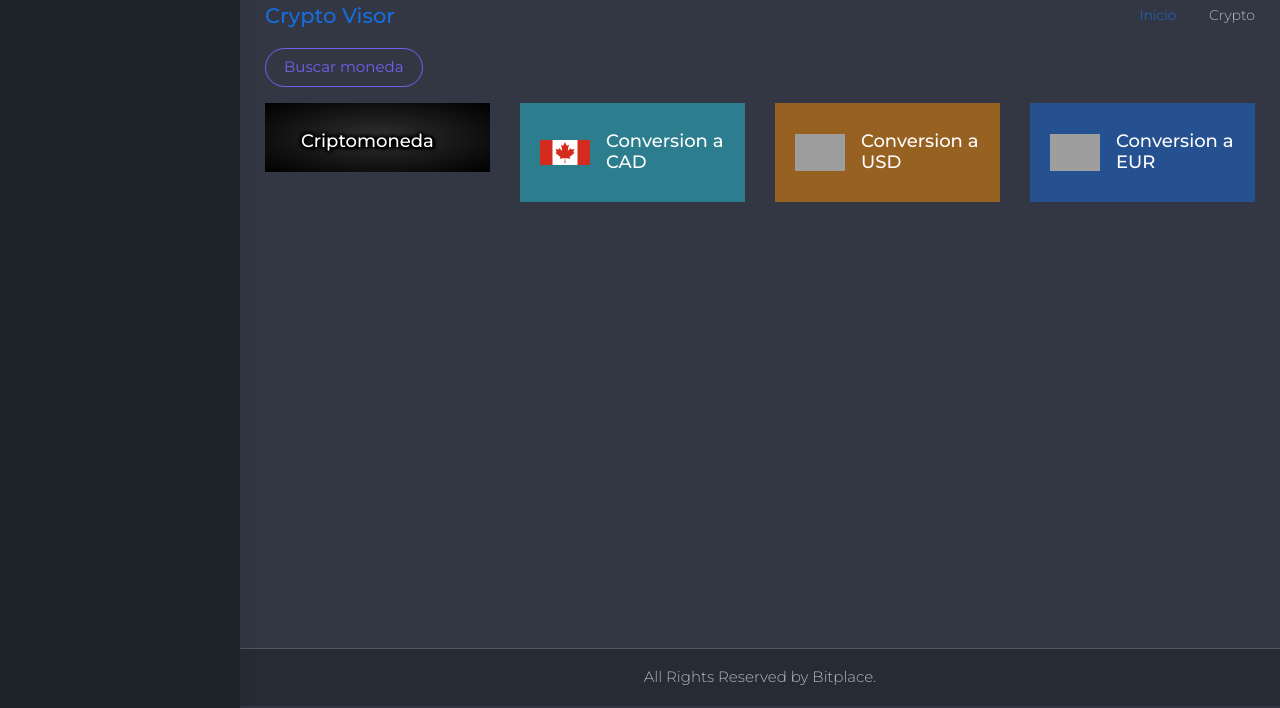
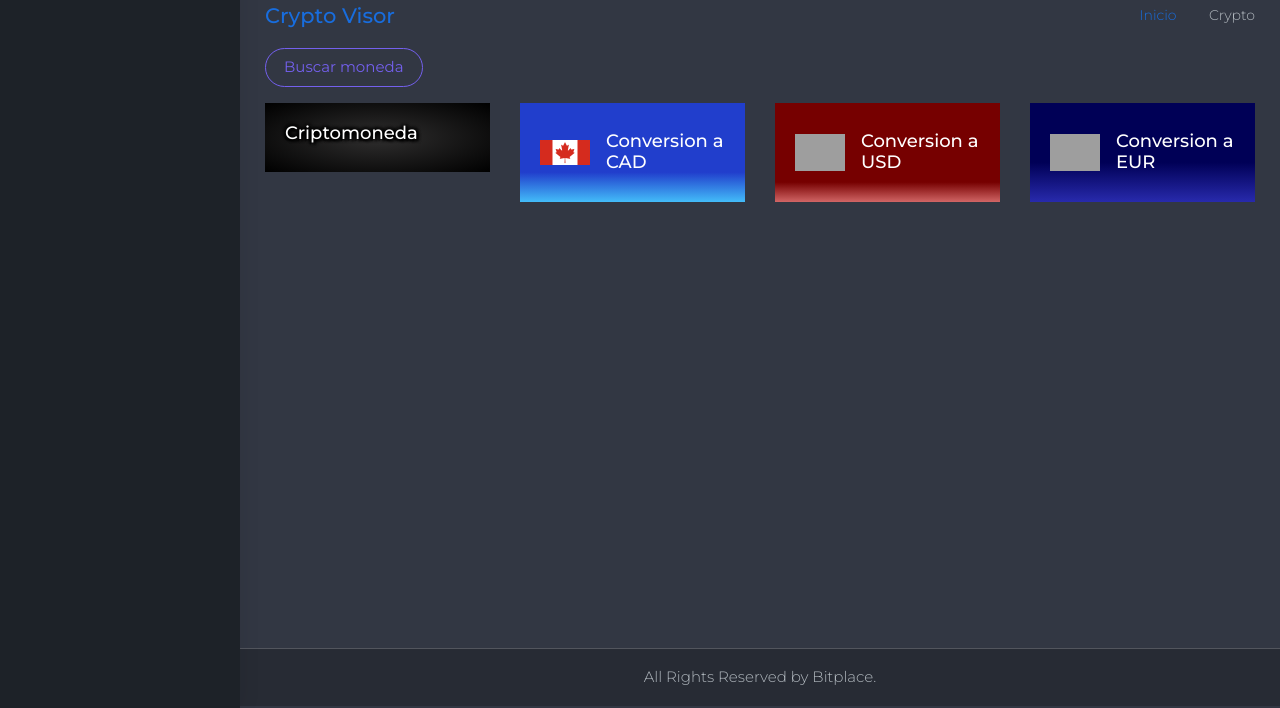
Before and after one commit to kaptha/tareaM2, a plain HTML site: page index.html in a window 1280 px wide. Shown: the part 92-800 px from the top of the page. Drawn offline with Linux system fonts and the light colour scheme; no server answers; grey boxes are pictures that could not be loaded; a web font is replaced by a local one.

Commit message:
se realizan ajuestes visuales a los elementos así como hover para mejor visualización

```diff
--- a/dist/css/estilos2.css
+++ b/dist/css/estilos2.css
@@ -9,3 +9,25 @@
     scale: 1.02;
     background-image: radial-gradient(  rgb(68, 40, 65),black);
 }
+.simple-linear-eur {
+    background: linear-gradient(rgb(0, 0, 86) 60%, rgb(40, 42, 172));
+  }
+.simple-linear-eur:hover{
+    scale: 1.02;
+}
+  .simple-linear-usa {
+    background: linear-gradient(rgb(118, 0, 0) 80%, rgb(209, 101, 101));
+  }
+  .simple-linear-usa:hover{
+    scale: 1.02;
+}
+  .simple-linear-can {
+    background: linear-gradient(rgb(33, 62, 204) 70%, rgb(67, 188, 249));
+  }
+  .simple-linear-can:hover{
+    scale: 1.02;
+}
+  .orden-cripto{
+    display: flex;
+    flex-direction: column;
+  }
--- a/index.html
+++ b/index.html
@@ -216,15 +216,13 @@
                             <div class="col-lg-3 col-md-6">
                                 <div class="card bg-inverse text-white gradiente-gris">
                                     <div class="card-body">
-                                        <div class="d-flex no-block align-items-center">
+                                    <h4 class="font-weight-medium mb-0 text-white orden-cripto" >Criptomoneda</h4>
+                                        <div class="d-flex no-block align-items-center" orden-cripto>
                                             <div class="LogoCryp">
                                                 <img src="https://resources.cryptocompare.com/asset-management/1/1659708726266.png" alt="" style="width: 50px;">
                                             </div>
-                                            <!--
-                                                <a href="JavaScript: void(0);"><i class="display-6 cc ETH text-white" title="ETH"></i></a>
-                                            -->
-                                            <div class="ms-3 mt-2">
-                                                <h4 class="font-weight-medium mb-0 text-white">Criptomoneda</h4>
+                                            <div >
+                                                <div class="ms-3 mt-2">
                                                 <div class="text-white" id="criptoselect"></div>
                                                 <div class="text-white" id="criptoselectabr"></div>
                                             </div>
@@ -232,8 +230,9 @@
                                     </div>
                                 </div>
                             </div>
+                        </div>
                             <div class="col-lg-3 col-md-6">
-                                <div class="card bg-cyan text-white">
+                                <div class="card text-white simple-linear-can">
                                     <div class="card-body">
                                         <div class="d-flex no-block align-items-center">
                                            <!--<img src="./assets/images/MXN.png" alt="" style="width: 50px;">-->
@@ -253,7 +252,7 @@
                                 </div>
                             </div>
                             <div class="col-lg-3 col-md-6">
-                                <div class="card bg-orange text-white">
+                                <div class="card  text-white simple-linear-usa ">
                                     <div class="card-body">
                                         <div class="d-flex no-block align-items-center">
                                             <img src="https://resources.cryptocompare.com/asset-management/5/1661245162644.png" alt="" style="width: 50px;">
@@ -269,7 +268,7 @@
                                 </div>
                             </div>
                             <div class="col-lg-3 col-md-6">
-                                <div class="card bg-info text-white">
+                                <div class="card bg-info text-white simple-linear-eur">
                                     <div class="card-body">
                                         <div class="d-flex no-block align-items-center">
                                             <img src="https://resources.cryptocompare.com/asset-management/1748/1674482812577.png" alt="" style="width: 50px;">
```
